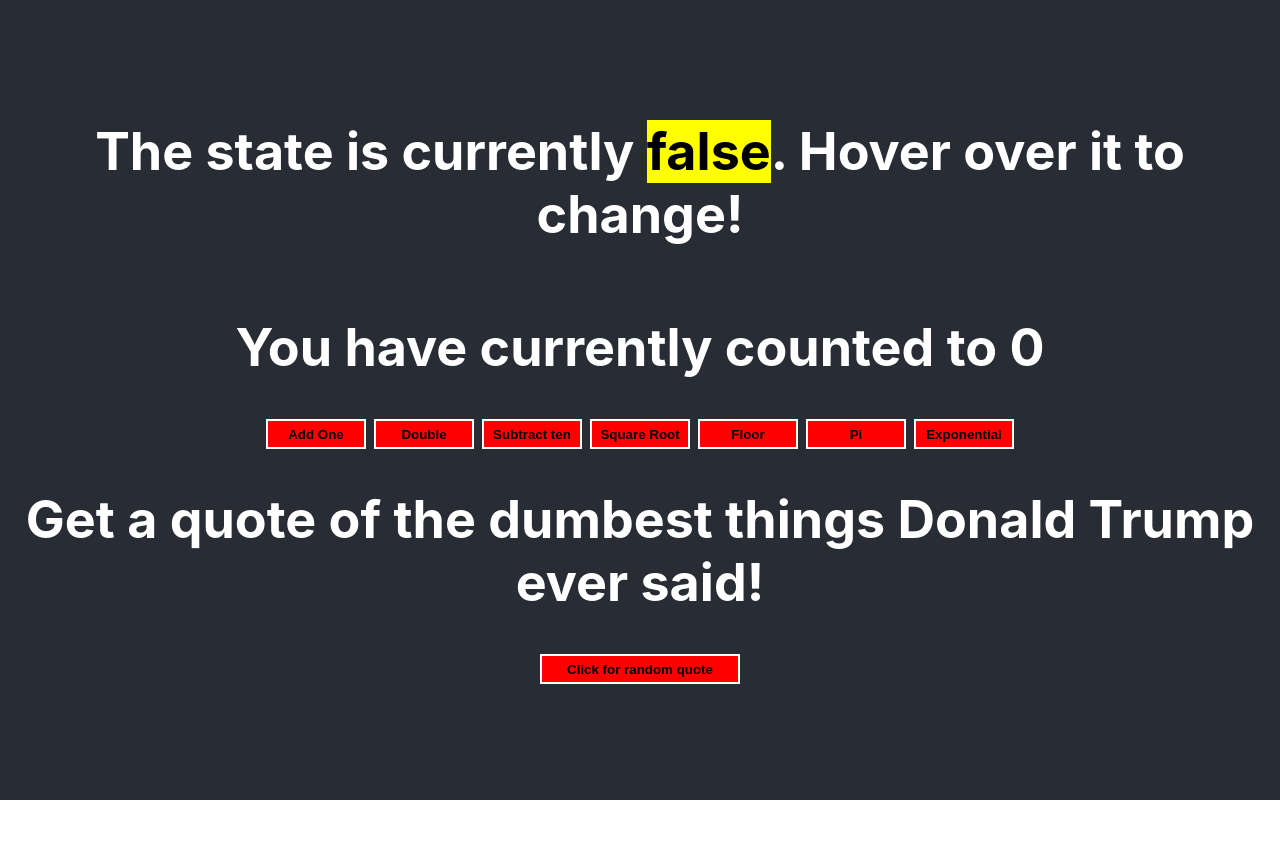
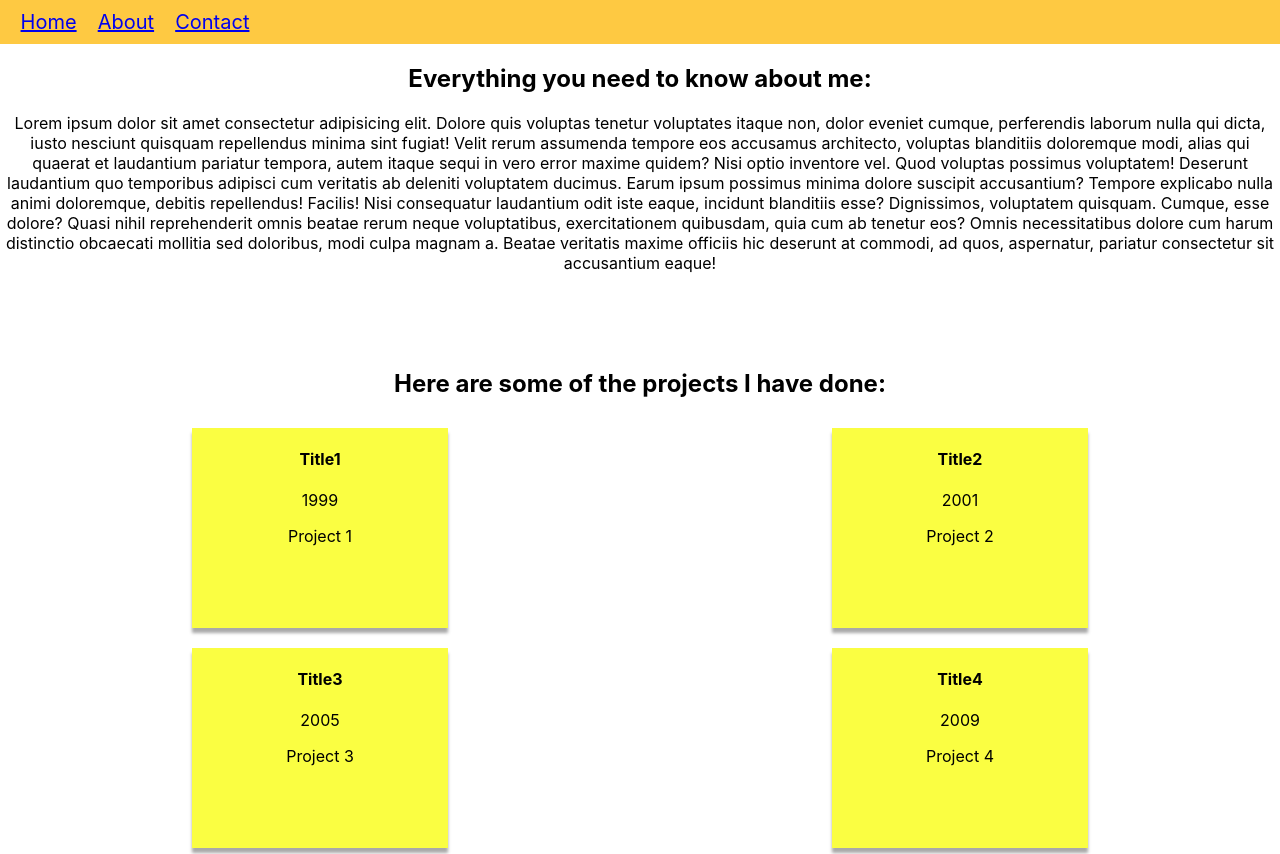
Before and after one commit to RasmusKodehode/portfolio, a React (Create React App) app: page /#/AboutPage in a window 1280 px wide. Before the commit this address led to /. Shown: the top 854 px of the page. Before the commit the page ends 800 px from the top, so only its background shows below. Built offline with nearby package versions, Linux system fonts and the light colour scheme; no server answers.

Commit message:
portfolio start

```diff
--- a/package.json
+++ b/package.json
@@ -8,6 +8,7 @@
     "@testing-library/user-event": "^13.5.0",
     "react": "^18.2.0",
     "react-dom": "^18.2.0",
+    "react-router-dom": "^6.4.5",
     "react-scripts": "5.0.1",
     "web-vitals": "^2.1.4"
   },
--- a/public/index.html
+++ b/public/index.html
@@ -24,7 +24,7 @@
       work correctly both with client-side routing and a non-root public URL.
       Learn how to configure a non-root public URL by running `npm run build`.
     -->
-    <title>React App</title>
+    <title>Portfolio</title>
   </head>
   <body>
     <noscript>You need to enable JavaScript to run this app.</noscript>
--- a/src/App.css
+++ b/src/App.css
@@ -1,20 +1,28 @@
 .App {
   text-align: center;
+  background-color: white;
+  color: black;
 }
 
 .App-header {
-  background-color: #282c34;
-  min-height: 100vh;
+  text-align: left;
   display: flex;
   flex-direction: column;
-  align-items: center;
-  justify-content: center;
-  font-size: calc(10px + 2vmin);
-  color: white;
+  align-items: left;
+  justify-content: baseline;
+  padding: 10px;
+  background-color: #FEC942;
+  font-size: 20px;
 }
 
-.App-link {
-  color: #61dafb;
+nav {
+  display: flex;
+  justify-content: space-around;
+  width: 250px;
+}
+
+main {
+  min-height: 100vh;
 }
 
 button {
@@ -35,3 +43,36 @@
   color: black;
   background-color: yellow;
 }
+
+.profile {
+  display: flex;
+  min-height: 100vh;
+}
+
+.ProfileInfo {
+  margin-left: 20px;
+  display: flex;
+  flex-direction: column;
+  justify-content: space-around;
+  height: 80vh;
+  width: 60%;
+}
+
+.ProfileImg {
+  width: 40%;
+  background-color: #FF3939;
+  border-bottom-left-radius: 80%;
+}
+
+.project-showcase {
+  display: flex;
+  align-items: center;
+}
+
+.project {
+  width: 20%;
+  height: 200px;
+  background-color: #FAFE42;
+  margin: 10px auto;
+  box-shadow: 0 5px 3px darkgray;
+}
--- a/src/App.js
+++ b/src/App.js
@@ -1,17 +1,33 @@
 import "./App.css";
+import {HashRouter as Router, Routes, Route, Link} from "react-router-dom";
 import { Component1 } from "./components/component1";
 import { Component2 } from "./components/component2";
 import { Component3 } from "./components/component3";
+import { LandingPage } from "./components/routes/landingPage";
+import { ContactPage } from "./components/routes/contactPage";
+import { AboutPage } from "./components/routes/aboutPage";
+
 
 function App() {
   return (
-    <div className="App">
-      <header className="App-header">
-        <Component1 />
-        <Component2 />
-        <Component3 />
-      </header>
-    </div>
+    <Router>
+      <div className="App">
+        <header className="App-header">
+          <nav>
+            <Link to="/">Home</Link>
+            <Link to="/aboutPage">About</Link>
+            <Link to="/ContactPage">Contact</Link>
+          </nav>
+        </header>
+        <main>
+          <Routes>
+            <Route path="/" element={<LandingPage />} />
+            <Route path="/AboutPage" element={<AboutPage />} />
+            <Route path="/ContactPage" element={<ContactPage />} />
+          </Routes>
+        </main>
+      </div>
+    </Router>
   );
 }
 
--- /dev/null
+++ b/src/components/project.jsx
@@ -0,0 +1,9 @@
+export function Project(props) {
+    return (
+        <div className="project">
+            <h4>{props.title}</h4>
+            <p>{props.date}</p>
+            <p>{props.dooblydoo}</p>
+        </div>
+    )
+}
--- /dev/null
+++ b/src/components/routes/aboutPage.jsx
@@ -0,0 +1,46 @@
+import { Project } from "../project";
+import {project1Dooblydoo, project2Dooblydoo, project3Dooblydoo, project4Dooblydoo, project5Dooblydoo, project6Dooblydoo} from "../text/textStrings"
+
+export function AboutPage() {
+    return (
+      <>
+        <h2>Everything you need to know about me:</h2>
+        <p>
+          Lorem ipsum dolor sit amet consectetur adipisicing elit. Dolore quis
+          voluptas tenetur voluptates itaque non, dolor eveniet cumque,
+          perferendis laborum nulla qui dicta, iusto nesciunt quisquam
+          repellendus minima sint fugiat! Velit rerum assumenda tempore eos
+          accusamus architecto, voluptas blanditiis doloremque modi, alias qui
+          quaerat et laudantium pariatur tempora, autem itaque sequi in vero
+          error maxime quidem? Nisi optio inventore vel. Quod voluptas possimus
+          voluptatem! Deserunt laudantium quo temporibus adipisci cum veritatis
+          ab deleniti voluptatem ducimus. Earum ipsum possimus minima dolore
+          suscipit accusantium? Tempore explicabo nulla animi doloremque,
+          debitis repellendus! Facilis! Nisi consequatur laudantium odit iste
+          eaque, incidunt blanditiis esse? Dignissimos, voluptatem quisquam.
+          Cumque, esse dolore? Quasi nihil reprehenderit omnis beatae rerum
+          neque voluptatibus, exercitationem quibusdam, quia cum ab tenetur eos?
+          Omnis necessitatibus dolore cum harum distinctio obcaecati mollitia
+          sed doloribus, modi culpa magnam a. Beatae veritatis maxime officiis
+          hic deserunt at commodi, ad quos, aspernatur, pariatur consectetur sit
+          accusantium eaque!
+        </p>
+        <br />
+        <br />
+        <br />
+        <h2>Here are some of the projects I have done:</h2>
+        <div className="project-showcase">
+          <Project title="Title1" date="1999" dooblydoo={project1Dooblydoo} />
+          <Project title="Title2" date="2001" dooblydoo={project2Dooblydoo} />
+        </div>
+        <div className="project-showcase">
+          <Project title="Title3" date="2005" dooblydoo={project3Dooblydoo} />
+          <Project title="Title4" date="2009" dooblydoo={project4Dooblydoo} />
+        </div>
+        <div className="project-showcase">
+          <Project title="Title5" date="2012" dooblydoo={project5Dooblydoo} />
+          <Project title="Title6" date="2016" dooblydoo={project6Dooblydoo} />
+        </div>
+      </>
+    );
+}
--- /dev/null
+++ b/src/components/routes/contactPage.jsx
@@ -0,0 +1,8 @@
+export function ContactPage() {
+    return (
+        <>
+            <h2>Find me on <a>LinkedIn</a></h2>
+            <h2>Find me on <a>GitHub</a></h2>
+        </>
+    )
+}
--- /dev/null
+++ b/src/components/routes/landingPage.jsx
@@ -0,0 +1,16 @@
+export function LandingPage() {
+    return (
+      <div className="profile">
+        <div className="ProfileInfo">
+          <h2>Rasmus J. Brekke</h2>
+          <h4>Frontend Developer</h4>
+          <p>Hello, welcome to my website! I'm a front end developer from Bergen, Norway. Have a look around to learn more about me and
+            my projects!
+          </p>
+        </div>
+        <div className="ProfileImg">
+          <img src="../images/Profilbilde.jpg" alt="Profilbilde" />
+        </div>
+      </div>
+    );
+}
--- /dev/null
+++ b/src/components/text/textStrings.js
@@ -0,0 +1,6 @@
+export const project1Dooblydoo = "Project 1"
+export const project2Dooblydoo = "Project 2";
+export const project3Dooblydoo = "Project 3";
+export const project4Dooblydoo = "Project 4";
+export const project5Dooblydoo = "Project 5";
+export const project6Dooblydoo = "Project 6";
```
Also changed, not shown: src/components/images/Profilbilde.jpg (added), 1 other file (tests, documents, lock files or other folders).
